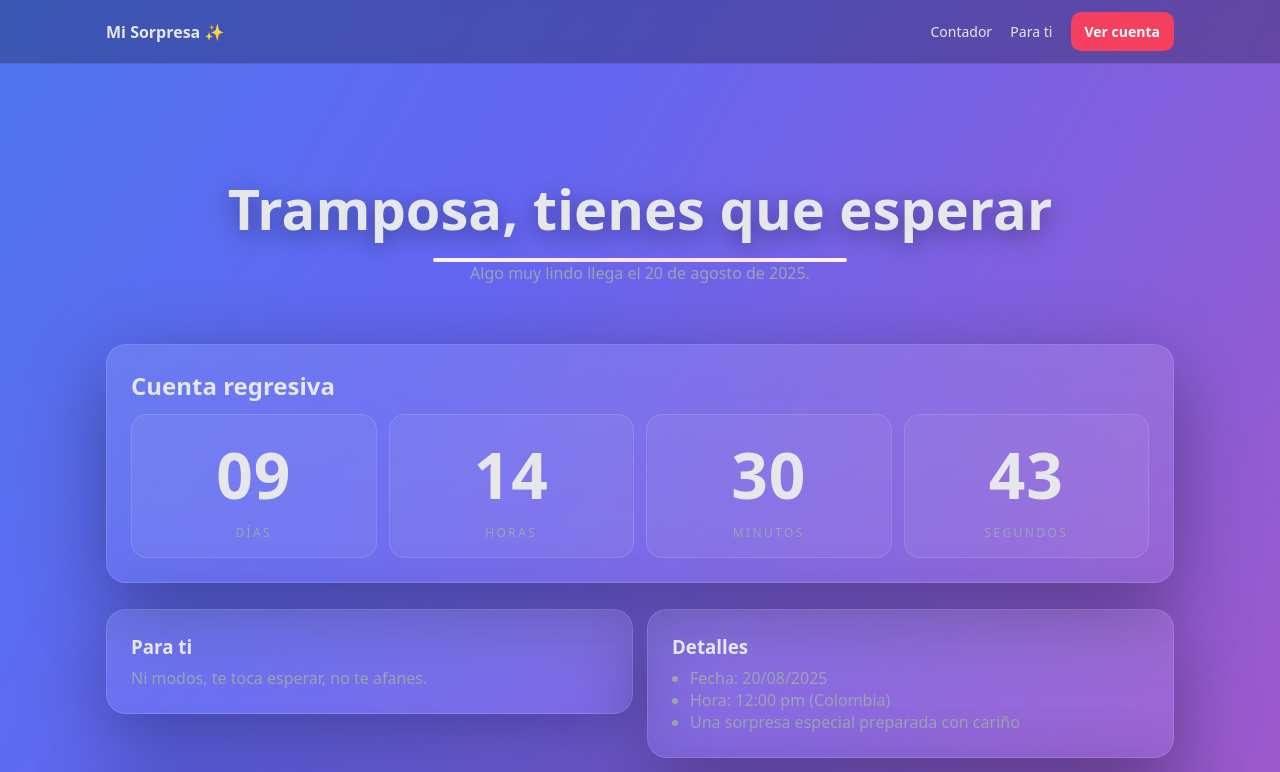
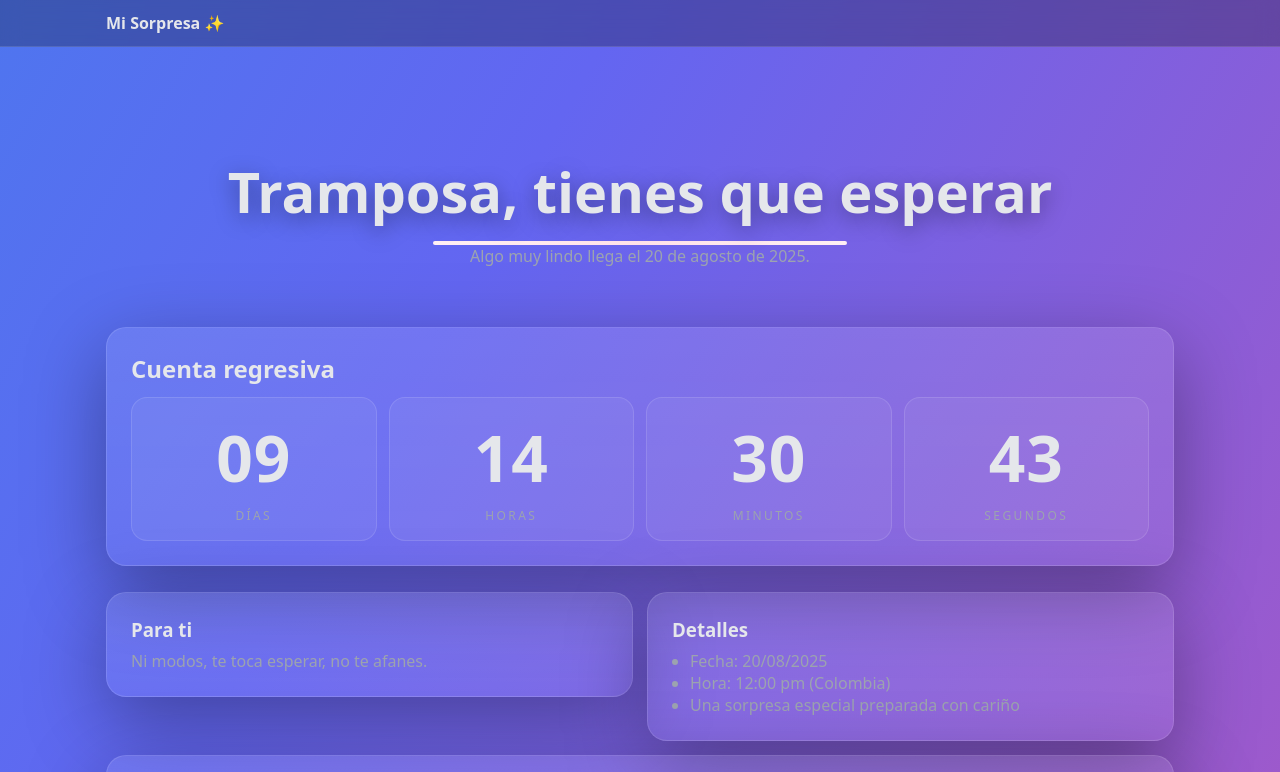
Before and after one commit to MORGAN86345876/Sorpresa, a plain HTML site: page index.html in a window 1280 px wide. Shown: the top 772 px of the page. Drawn offline with Linux system fonts and the light colour scheme.

Commit message:
Update index.html

```diff
--- a/index.html
+++ b/index.html
@@ -51,9 +51,6 @@
     <nav>
       <div style="font-weight:800">Mi Sorpresa ✨</div>
       <div>
-        <a href="#contador">Contador</a>
-        <a href="#para-ti">Para ti</a>
-        <a class="btn" href="#contador">Ver cuenta</a>
       </div>
     </nav>
   </header>
```
